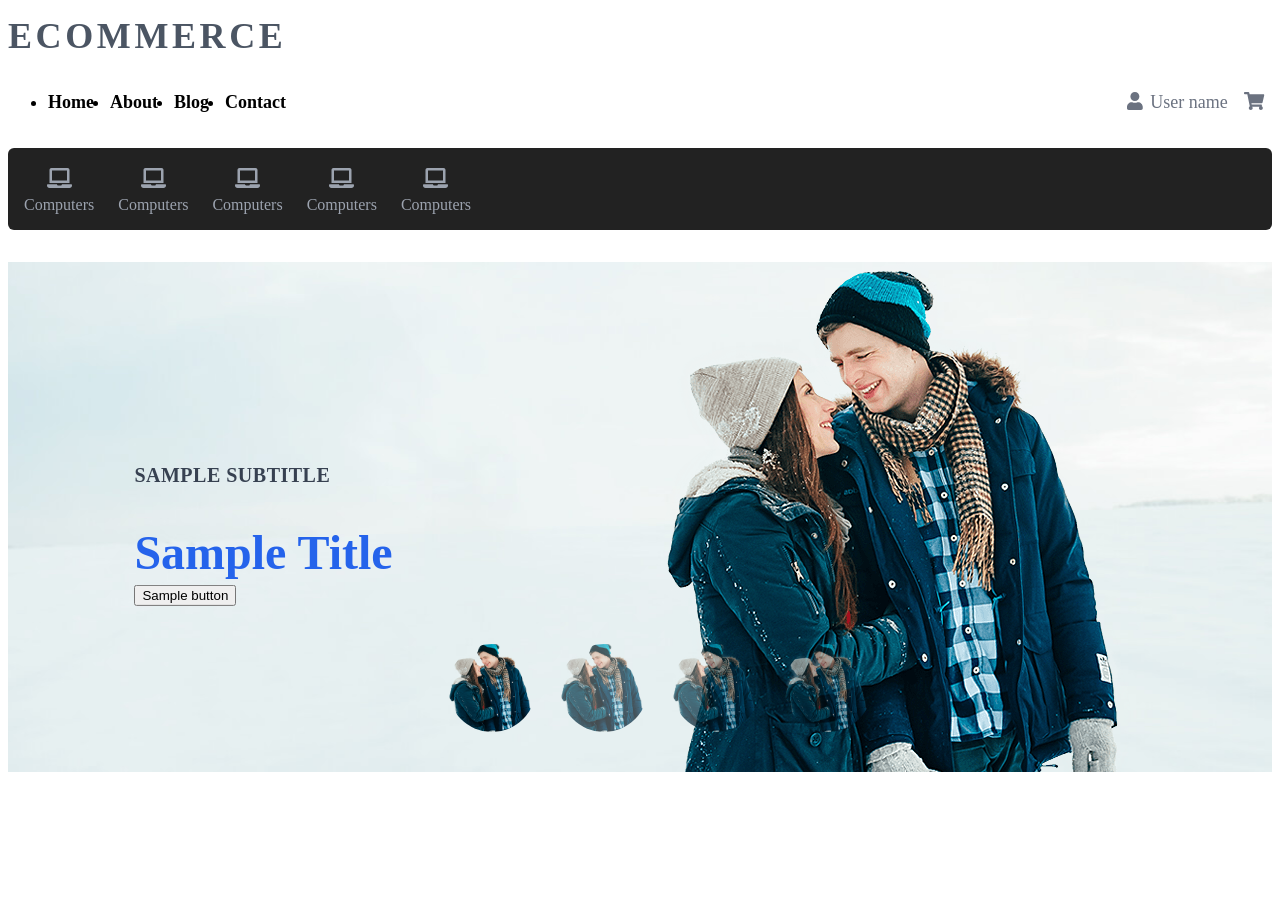
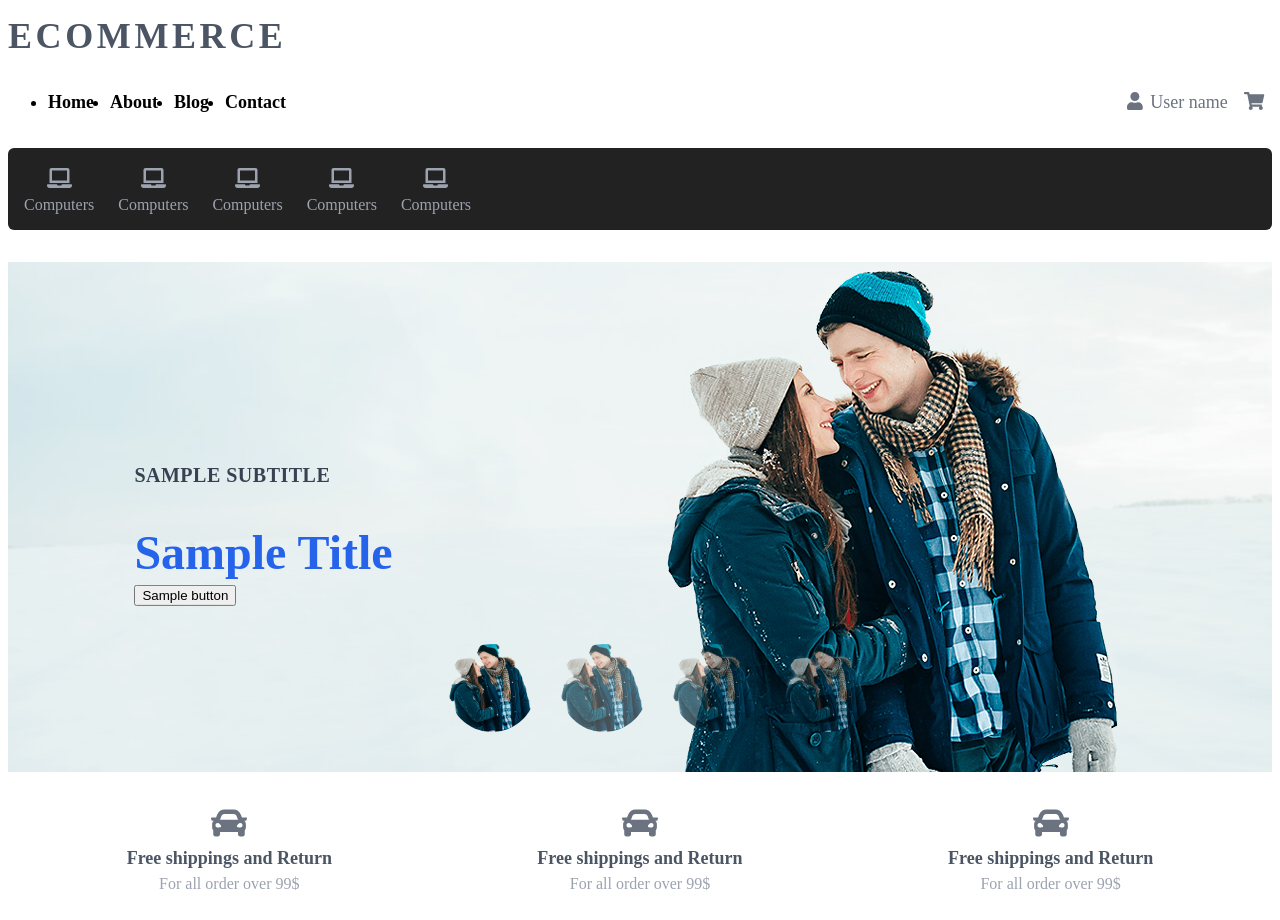
Before and after one commit to henefisa/xfs-ecommerce-frontend, a Next.js app: page / in a window 1280 px wide. Before the commit the page ends 800 px from the top, so only its background shows below. Built offline with nearby package versions, Linux system fonts and the light colour scheme.

Commit message:
implement services

```diff
--- a/pages/index.tsx
+++ b/pages/index.tsx
@@ -8,6 +8,8 @@ import Container from "../components/Container/Container";
 import SwiperCore, { Pagination, Swiper as S } from "swiper";
 import { Swiper, SwiperSlide } from "swiper/react";
 import clsx from "clsx";
+import { FontAwesomeIcon } from "@fortawesome/react-fontawesome";
+import { faCar } from "@fortawesome/free-solid-svg-icons";
 
 const categories = [
   "All",
@@ -154,6 +156,60 @@ const Introduction = () => {
   );
 };
 
+const Services = () => {
+  return (
+    <section className="services">
+      <Swiper
+        slidesPerView={1}
+        autoplay
+        loop
+        breakpoints={{
+          640: { slidesPerView: 2 },
+          1024: { slidesPerView: 3 },
+          1536: { slidesPerView: 4 },
+        }}
+      >
+        <SwiperSlide>
+          <div className="service">
+            <div className="service__icon">
+              <FontAwesomeIcon icon={faCar} />
+            </div>
+            <div className="service__title">Free shippings and Return</div>
+            <div className="service__description">For all order over 99$</div>
+          </div>
+        </SwiperSlide>
+        <SwiperSlide>
+          <div className="service">
+            <div className="service__icon">
+              <FontAwesomeIcon icon={faCar} />
+            </div>
+            <div className="service__title">Free shippings and Return</div>
+            <div className="service__description">For all order over 99$</div>
+          </div>
+        </SwiperSlide>
+        <SwiperSlide>
+          <div className="service">
+            <div className="service__icon">
+              <FontAwesomeIcon icon={faCar} />
+            </div>
+            <div className="service__title">Free shippings and Return</div>
+            <div className="service__description">For all order over 99$</div>
+          </div>
+        </SwiperSlide>
+        <SwiperSlide>
+          <div className="service">
+            <div className="service__icon">
+              <FontAwesomeIcon icon={faCar} />
+            </div>
+            <div className="service__title">Free shippings and Return</div>
+            <div className="service__description">For all order over 99$</div>
+          </div>
+        </SwiperSlide>
+      </Swiper>
+    </section>
+  );
+};
+
 export default function Home() {
   const [category, setCategory] = useState(0);
 
@@ -166,6 +222,9 @@ export default function Home() {
       <Header />
       {/* <Banner /> */}
       <Introduction />
+      <Container>
+        <Services />
+      </Container>
       {/* <div className="home-page__products">
         <Container className="products">
           <div className="category">
--- a/styles/pages/_homePage.scss
+++ b/styles/pages/_homePage.scss
@@ -47,29 +47,20 @@
     }
   }
 
-  &__products {
-    @apply bg-gray-100 py-8;
-    .products {
-      @apply w-full md:flex;
-      .category {
-        @apply w-full pb-5 md:w-1/5;
-        &__title {
-          @apply text-xl font-bold uppercase mb-2 tracking-wide;
-        }
-
-        &__list {
-          @apply flex flex-wrap divide-gray-300 md:divide-y md:block md:mr-5;
-          &-item {
-            @apply mr-5 py-2 text-base cursor-pointer transition-all duration-300 md:mr-0;
-            &.active {
-              @apply font-bold;
-            }
-          }
-        }
+  .services {
+    @apply mt-4 rounded border border-gray-300 p-4;
+    .service {
+      @apply text-center;
+      &__icon {
+        @apply text-4xl text-gray-500;
       }
 
-      &__list {
-        @apply w-full grid grid-cols-2 gap-x-5 gap-y-9 md:grid-cols-2 md:w-4/5 lg:grid-cols-3 xl:grid-cols-5;
+      &__title {
+        @apply text-lg text-gray-600 font-semibold;
+      }
+
+      &__description {
+        @apply text-base text-gray-400;
       }
     }
   }
```
